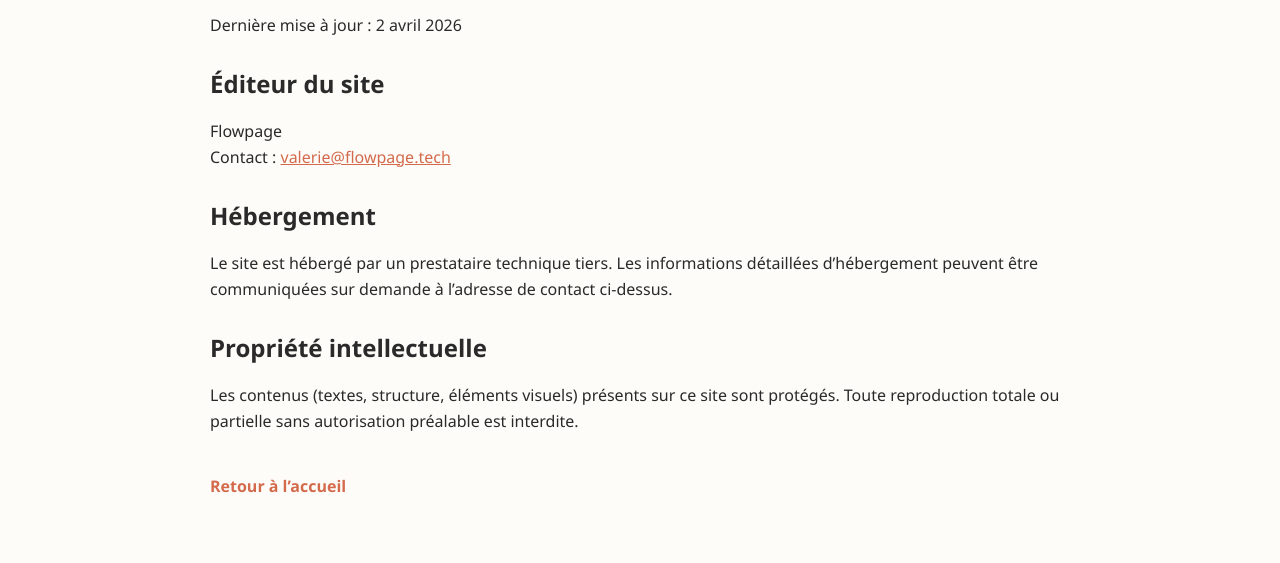
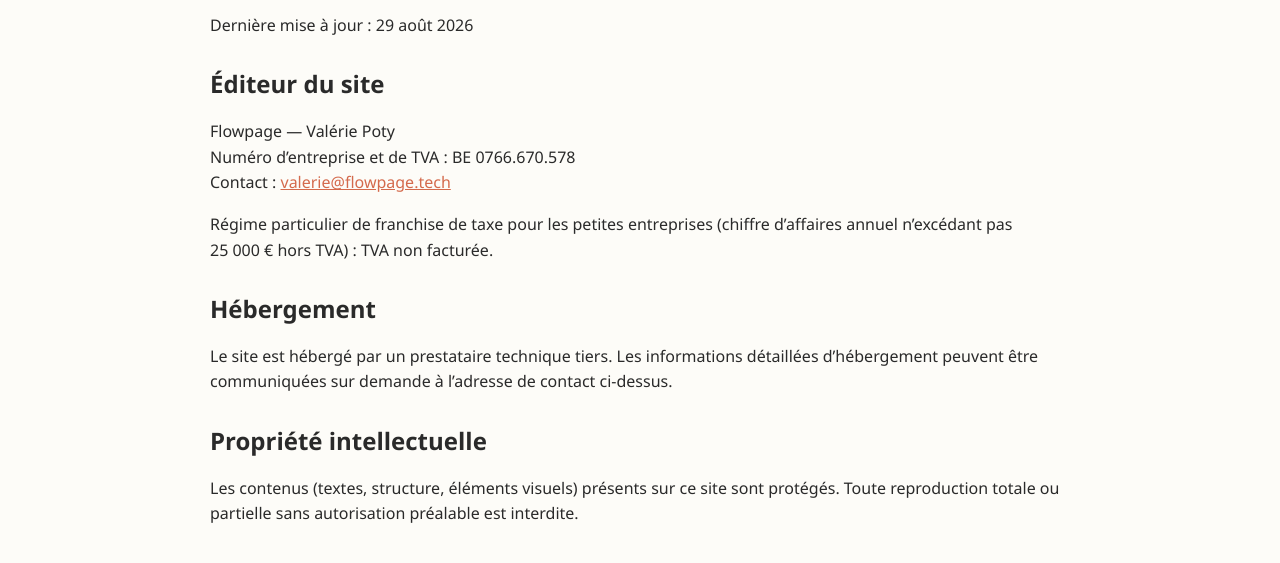
Before and after one commit to mgamsdve/FlowPage, a website: page Web/mentions-legales.html in a window 1280 px wide. Shown: the part 111-674 px from the top of the page. Drawn offline with Linux system fonts and the light colour scheme.

Commit message:
Ajoute les informations TVA aux mentions légales

```diff
--- a/Web/mentions-legales.html
+++ b/Web/mentions-legales.html
@@ -89,12 +89,18 @@
     <body>
         <main>
             <h1>Mentions légales</h1>
-            <p>Dernière mise à jour : 2 avril 2026</p>
+            <p>Dernière mise à jour : 29 août 2026</p>
 
             <h2>Éditeur du site</h2>
             <p>
-                Flowpage<br />
+                Flowpage — Valérie Poty<br />
+                Numéro d’entreprise et de TVA : BE 0766.670.578<br />
                 Contact : <a href="mailto:valerie@flowpage.tech">valerie@flowpage.tech</a>
+            </p>
+            <p>
+                Régime particulier de franchise de taxe pour les petites
+                entreprises (chiffre d’affaires annuel n’excédant pas 25&nbsp;000&nbsp;€
+                hors TVA) : TVA non facturée.
             </p>
 
             <h2>Hébergement</h2>
```
Also changed, not shown: Contenu-Site/mentions-legales.md (+5 -2 lines), Web/dist/mentions-legales.html.
